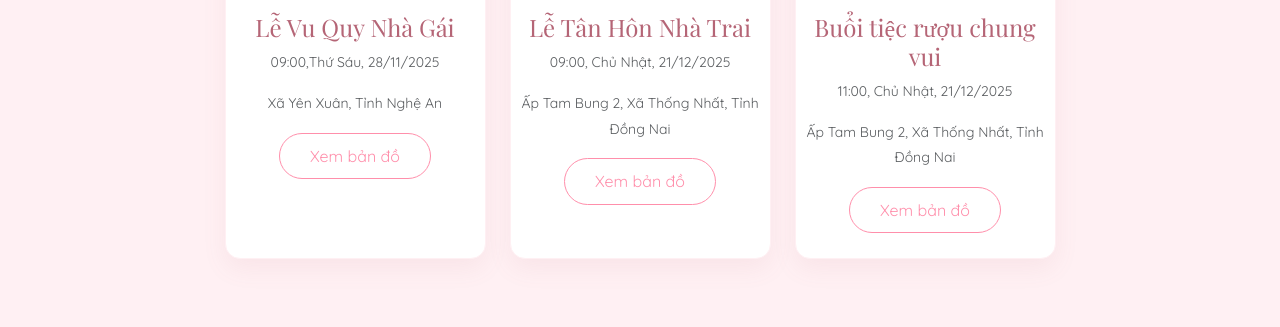
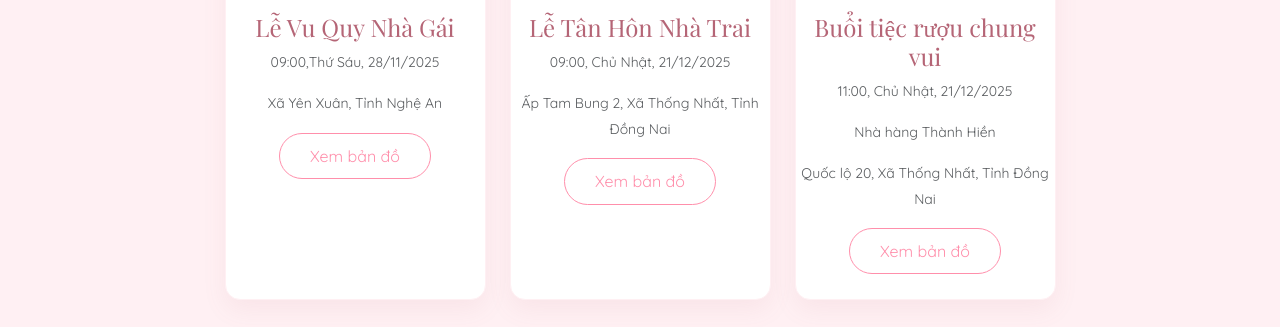
Before and after one commit to Halac2007/wedding, a plain HTML site: page index.html in a window 1280 px wide. Shown: the part 3826-4153 px from the top of the page. Drawn offline with nearby package versions, Linux system fonts and the light colour scheme; no server answers.

Commit message:
Update index.html

```diff
--- a/index.html
+++ b/index.html
@@ -1136,8 +1136,10 @@
               <img src="img/IMG_3695 (1).jpg" class="event-img mb-3" />
               <h4>Buổi tiệc rượu chung vui</h4>
               <p class="text-muted small">11:00, Chủ Nhật, 21/12/2025</p>
-              <p class="text-muted small">Ấp Tam Bung 2, Xã Thống Nhất, Tỉnh Đồng Nai</p>
-              <a href="#" class="btn-custom">Xem bản đồ</a>
+              <p class="text-muted small">Nhà hàng Thành Hiền</p>
+              <p class="text-muted small">Quốc lộ 20, Xã Thống Nhất, Tỉnh Đồng Nai</p>
+
+              <a href="https://maps.app.goo.gl/2mpuHdVQg7MpzAkk9" class="btn-custom">Xem bản đồ</a>
             </div>
           </div>
         </div>
```
